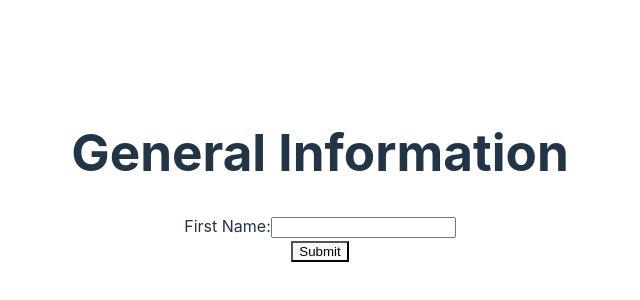
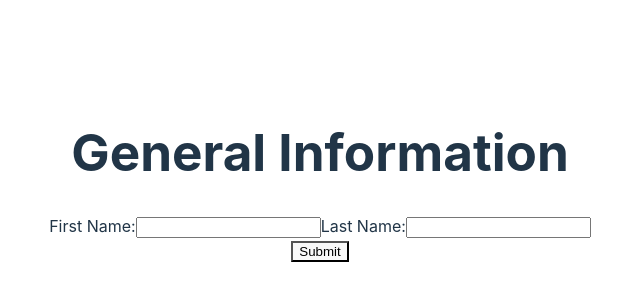
Before and after one commit to CameronTheDeveloper/cv-application, a React app: page / in a window 1280 px wide. Shown: the part 224-524 px from the top of the page, without its empty margins (320-960 px from the left). Built offline with nearby package versions, Linux system fonts and the light colour scheme; the HTML template or start-up script is replaced by a standard one.

Commit message:
Add lastName input & fullName display

```diff
--- a/src/components/General-info.jsx
+++ b/src/components/General-info.jsx
@@ -10,8 +10,11 @@ function General_top() {
 
 function General_mid() {
     const [userInfo, setUserInfo] = useState({
-        firstName: ''
+        firstName: '',
+        lastName: ''
     });
+
+    const userFullName = `${userInfo.firstName} ${userInfo.lastName}`;
 
     function handleChange(e) {
         setUserInfo({ ...userInfo, [e.target.name]: e.target.value });
@@ -26,7 +29,7 @@ function General_mid() {
                             userInfo={userInfo}
                             handleChange={handleChange}>
                         </NameForm>}
-                        info={userInfo.firstName}>
+                        info={userFullName}>
                     </InfoSection>
 
                 </div>
--- a/src/components/Input-elements.jsx
+++ b/src/components/Input-elements.jsx
@@ -30,6 +30,13 @@ function NameForm({ userInfo, handleChange }) {
                 inputName={'firstName'}
                 handleChange={handleChange}>
             </Input>
+            <Input
+                labelText={'Last Name'}
+                inputType={'text'}
+                inputValue={userInfo.lastName}
+                inputName={'lastName'}
+                handleChange={handleChange}>
+            </Input>
         </form>
     );
 }
```
